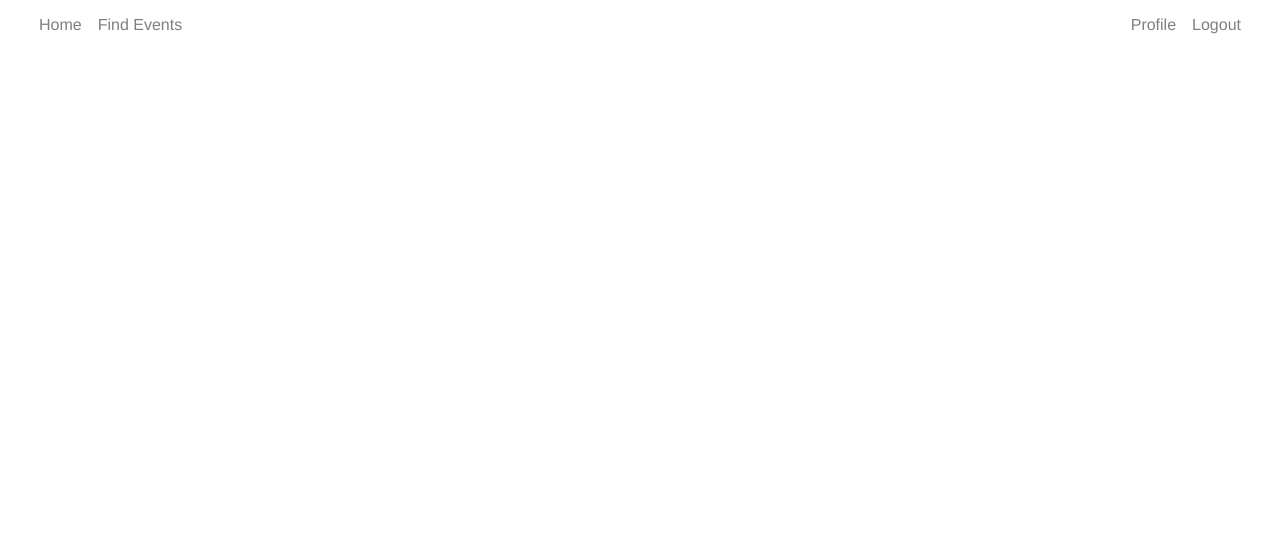
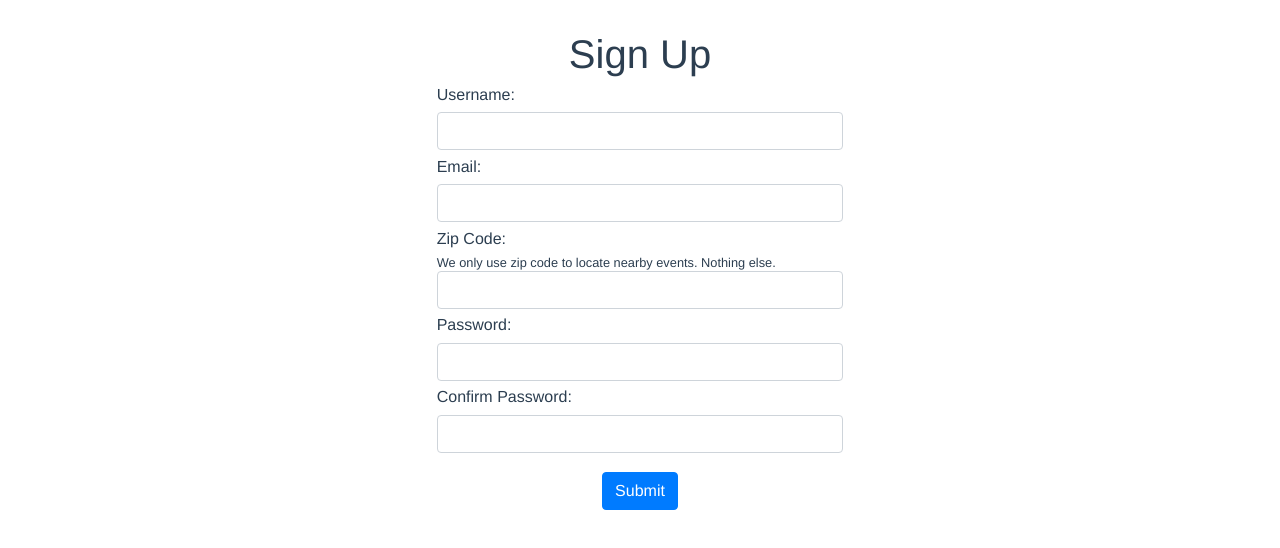
Before and after one commit to alindenberg/SportsFinder-FE, a Vue app: page /signup in a window 1280 px wide. Shown: the top 548 px of the page. Built offline with nearby package versions, Linux system fonts and the light colour scheme.

Commit message:
Login and signup page

```diff
--- a/package.json
+++ b/package.json
@@ -8,6 +8,7 @@
     "lint": "vue-cli-service lint"
   },
   "dependencies": {
+    "axios": "^0.19.0",
     "bootstrap": "^4.3.1",
     "bootstrap-vue": "^2.0.4",
     "core-js": "^3.3.2",
--- a/src/App.vue
+++ b/src/App.vue
@@ -4,7 +4,7 @@
     <meta name="viewport" content="width=device-width, initial-scale=1, shrink-to-fit=no" />
   </head>
   <b-container fluid id="app">
-    <navbar />
+    <navbar v-if="$route.path != '/login' && $route.path != '/signup'" />
     <router-view />
   </b-container>
 </html>
--- a/src/main.js
+++ b/src/main.js
@@ -7,6 +7,8 @@ import 'bootstrap-vue/dist/bootstrap-vue.css'
 // Pages
 import App from './App.vue'
 import Home from './pages/Home'
+import SignUp from './pages/SignUp'
+import Login from './pages/Login'
 import Profile from './pages/Profile'
 import CreateEvent from './pages/CreateEvent'
 
@@ -14,6 +16,8 @@ Vue.config.productionTip = false
 
 const routes = [
   { path: '/', component: Home },
+  { path: '/signup', component: SignUp },
+  { path: '/login', component: Login },
   { path: '/profile', component: Profile },
   { path: '/create-event', component: CreateEvent },
 ]
--- /dev/null
+++ b/src/pages/Login.vue
@@ -0,0 +1,49 @@
+<template>
+  <b-col style="margin-top: 30px" class="d-flex flex-column align-items-center">
+    <h1>Login</h1>
+    <h6 v-if="error" class="error">Error: {{error}}</h6>
+    <b-col class="col-12" sm="6">
+      <b-form @submit="submit">
+        <b-row>
+          <label>Email:</label>
+          <b-form-input id="emailInput" type="email" />
+        </b-row>
+        <b-row style="margin-top: 2%">
+          <label>Password:</label>
+          <b-form-input id="passwordInput" type="password" />
+        </b-row>
+        <b-row style="margin-top: 2%" class="justify-content-center">
+          <b-button type="submit" variant="primary">Submit</b-button>
+          <b-button v-on:click="$router.push('/signup')" variant="link">Sign Up</b-button>
+        </b-row>
+      </b-form>
+    </b-col>
+  </b-col>
+</template>
+  <script>
+export default {
+  name: "Login",
+  data() {
+    return {
+      email: "",
+      password: "",
+      error: ""
+    };
+  },
+  methods: {
+    submit(evt) {
+      evt.preventDefault();
+      this.error = null;
+      //eslint-disable-next-line
+      console.log("Submit form");
+    }
+  }
+};
+</script>
+
+<style scoped>
+.error {
+  margin-top: 2%;
+  color: red;
+}
+</style>
--- a/src/pages/SignUp.vue
+++ b/src/pages/SignUp.vue
@@ -1,25 +1,84 @@
 <template>
-  <div>
+  <b-col style="margin-top: 30px" class="d-flex flex-column align-items-center">
     <h1>Sign Up</h1>
-    <b-form @submit="signUp()">
-      <b-form-group inline label="Username" label-for="username-input">
-        <b-form-input id="username-input" />
-      </b-form-group>
-    </b-form>
-  </div>
+    <h6 v-if="error" class="error">Error: {{error}}</h6>
+    <b-col class="col-12" lg="4" sm="6">
+      <b-form @submit="signUp">
+        <b-row>
+          <label>Username:</label>
+          <b-form-input v-model="username" required id="username-input" />
+        </b-row>
+        <b-row class="form-section">
+          <label>Email:</label>
+          <b-form-input v-model="email" required type="email" />
+        </b-row>
+        <b-row class="form-section">
+          <label>Zip Code:</label>
+          <small>We only use zip code to locate nearby events. Nothing else.</small>
+          <b-form-input v-model="zipCode" required />
+        </b-row>
+        <b-row class="form-section">
+          <label>Password:</label>
+          <b-form-input v-model="password" required type="password" />
+        </b-row>
+        <b-row class="form-section">
+          <label>Confirm Password:</label>
+          <b-form-input v-model="confirmPassword" required type="password" />
+        </b-row>
+        <b-button style="margin-top: 5%" variant="primary" type="submit">Submit</b-button>
+      </b-form>
+    </b-col>
+  </b-col>
 </template>
 
 <script>
+import Axios from "axios";
 export default {
   name: "SignUp",
-  data() {},
+  data() {
+    return {
+      error: null,
+      username: null,
+      email: null,
+      zipCode: null,
+      password: null,
+      confirmPassword: null
+    };
+  },
   methods: {
-    signUp() {
-      console.log("Sign Up");
+    signUp(evt) {
+      evt.preventDefault();
+      this.error = null;
+      if (this.password != this.confirmPassword) {
+        this.error = "Passwords do not match.";
+      } else if (this.password.length < 8) {
+        this.errors = "Password must be at least 8 characters.";
+      } else {
+        Axios.post(`${process.env.VUE_APP_API_URL}/users`, {
+          username: this.username,
+          email: this.email,
+          password: this.password,
+          zipCode: this.zipCode
+        })
+          .then(userId => {
+            //eslint-disable-next-line
+            console.log("Created user with id ", userId);
+            this.$router.push("/");
+          })
+          .catch(err => {
+            this.error = err.response ? err.response.data.errors[0] : err;
+          });
+      }
     }
   }
 };
 </script>
 
 <style>
+.form-section {
+  margin-top: 2%;
+}
+.error {
+  color: red;
+}
 </style>
```
Also changed, not shown: 1 other file (tests, documents, lock files or other folders).
